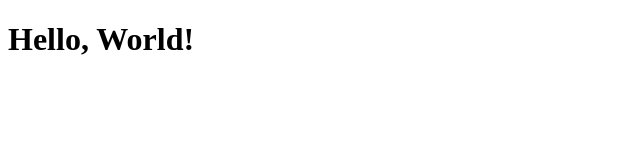
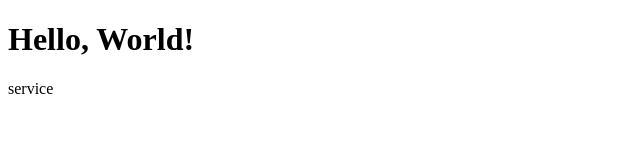
Before and after one commit to YahiaNEBILI/test, a plain HTML site: page index.html in a window 1280 px wide. Shown: the full height of the page, 0-640 px from the left. Drawn offline with Linux system fonts and the light colour scheme.

Commit message:
service 1

```diff
--- a/index.html
+++ b/index.html
@@ -3,9 +3,10 @@
 <head>
     <meta charset="UTF-8">
     <meta name="viewport" content="width=device-width, initial-scale=1.0">
-    <title>hello world</title>
+    <title>service</title>
 </head>
 <body>
     <h1>Hello, World!</h1>
+    <p>service</p>
 </body>
 </html>
```
